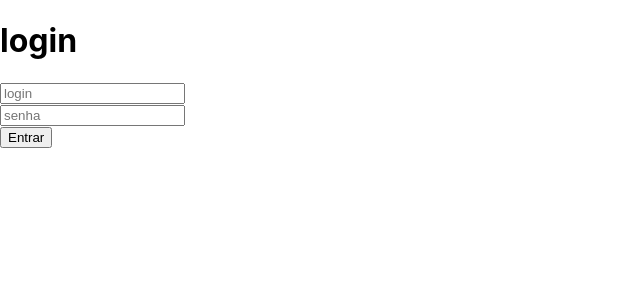
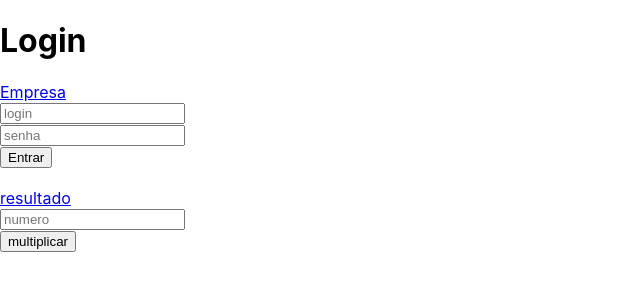
Before and after one commit to vrrMarques/aulas-FPR, a React (Create React App) app: page / in a window 1280 px wide. Shown: the top 300 px of the page, without its empty margins (0-640 px from the left). Built offline with nearby package versions, Linux system fonts and the light colour scheme.

Commit message:
aula de localStorage e session

```diff
--- a/src/App.js
+++ b/src/App.js
@@ -1,32 +1,27 @@
 
-import { React, useState } from 'react';
+import { React } from 'react';
 import './App.css';
-import { BrowserRouter as Router, Routes, Route, Link } from 'react-router-dom'
-import Page1 from './Pages/Page1';
-import Page2 from './Pages/Page2';
-import Page3 from './Pages/Page3';
+import { BrowserRouter as Router, Routes, Route } from 'react-router-dom'
+import Page2 from './components/localstorage';
+import Login from './components/Login';
+import Session from './components/Session';
 
 //route
 function App() {
 
-  const [usuario, setUsuario] = useState()
-  const entrar = () => {
-    localStorage.setItem('usuario', usuario)
-  }
-
   return (
     <div>
+
       <Router>
         <Routes>
-          <Route path='/' element={<Page1 />} />
+          <Route path='/' element={<Login />} />
           <Route path='/empresa' element={<Page2 />} />
-          <Route path='/contato' element={<Page3 />} />
+          <Route path='/session' element={<Session />} />
+
         </Routes>
       </Router>
 
-      <input placeholder='login' onChange={(e) => setUsuario(e.target.value)} /><br />
-      <input placeholder='senha' type='password' /><br />
-      <button onClick={() => entrar()}>Entrar</button>
+
     </div>
   );
 }
--- a/src/Pages/Page1.jsx
+++ /dev/null
@@ -1,7 +0,0 @@
-const Page1 = () => {
-    return (
-        <h1>login</h1>
-    )
-}
-
-export default Page1
--- a/src/Pages/Page3.jsx
+++ /dev/null
@@ -1,7 +0,0 @@
-const Page3 = ()=>{
-    return(
-        <h1>pagina 3</h1>
-    )
-}
-
-export default Page3
--- /dev/null
+++ b/src/components/Link.jsx
@@ -0,0 +1,9 @@
+const Link = () => {
+    return (
+        <>
+        <a href='/empresa'>Empresa</a> <br/>
+        </>
+    )
+}
+
+export default Link
--- /dev/null
+++ b/src/components/Link2.jsx
@@ -0,0 +1,9 @@
+const Link2 = () => {
+    return (
+        <>
+        <a href='/session'>resultado</a> <br/>
+        </>
+    )
+}
+
+export default Link2
--- /dev/null
+++ b/src/components/Login.jsx
@@ -0,0 +1,29 @@
+import React from "react";
+import {useState} from 'react';
+import Link from "./Link";
+import Link2 from "./Link2";
+
+export default function Login() {
+
+const [usuario, setUsuario] = useState()
+const [numero, setNumero] = useState()
+
+const entrar = () => {
+    localStorage.setItem('usuario', usuario)
+  }
+const mult = () => {
+    sessionStorage.setItem('numero', numero*10)
+  }
+  return (
+    <div>
+        <h1>Login</h1>
+        <Link/>
+    <input placeholder='login' onChange={(e) => setUsuario(e.target.value)} /><br />
+      <input placeholder='senha' type='password' /><br />
+      <button onClick={() => entrar()}>Entrar</button> <br/><br/>
+        <Link2 />
+      <input placeholder='numero' onChange={(e) => setNumero(e.target.value)} /><br />
+      <button onClick={() => mult()}>multiplicar</button> <br/><br/>
+    </div>
+  );
+}
--- /dev/null
+++ b/src/components/Session.jsx
@@ -0,0 +1,10 @@
+const Session = () => {
+
+    const numero = sessionStorage.getItem('numero')
+
+    return (
+        <h1>{`O numero é ${numero}`}</h1>
+    )
+}
+
+export default Session
```
Also changed, not shown: src/components/localstorage.jsx (renamed from src/Pages/Page2.jsx), 1 other file (tests, documents, lock files or other folders).
